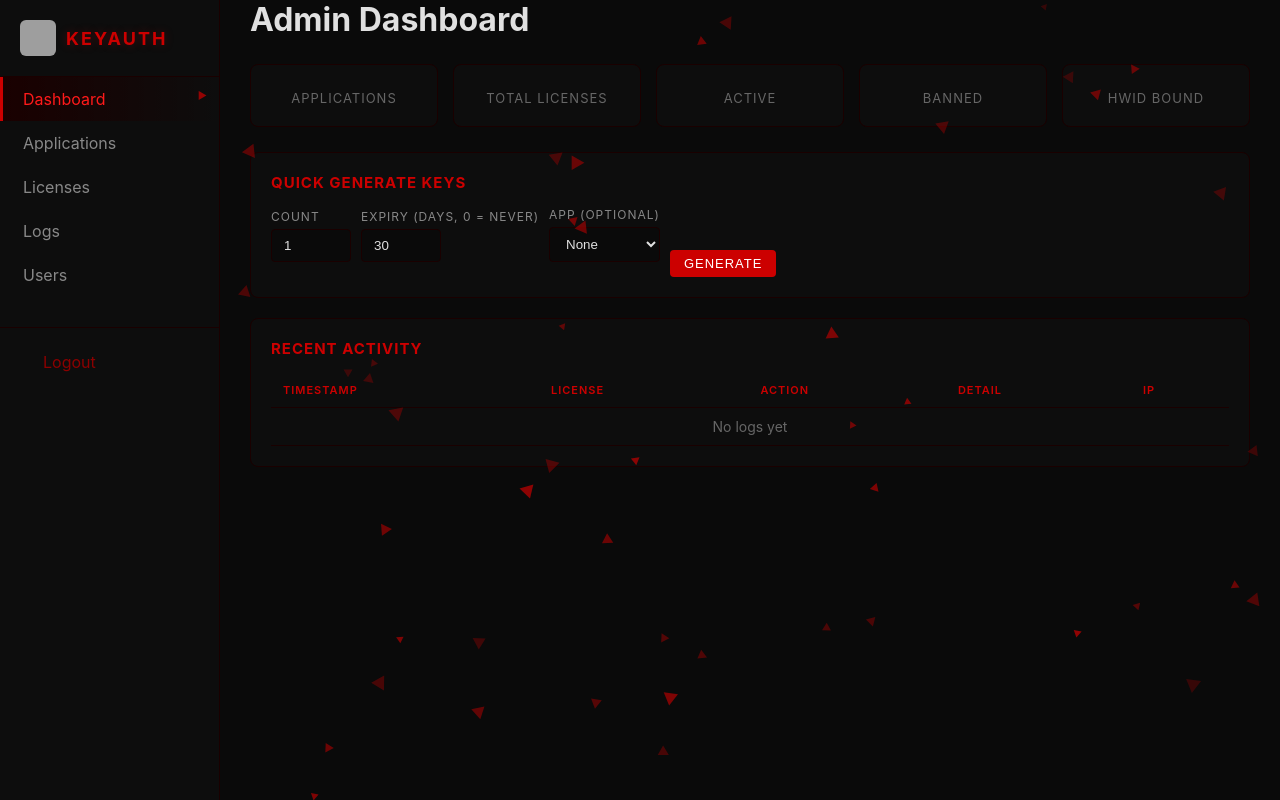
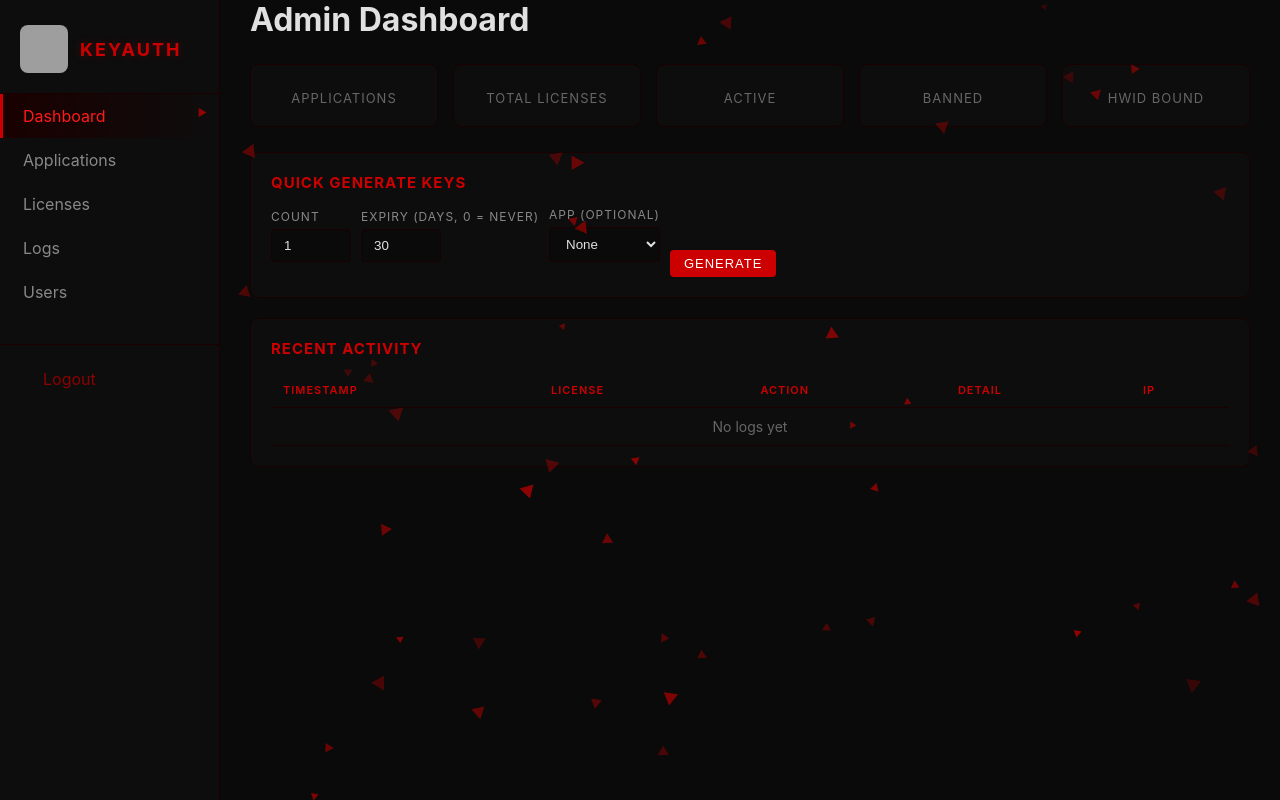
Before and after one commit to seconda87267-hue/keyauth-clone, a Python web app: template server/admin/templates/dashboard.html in a window 1280 px wide. Run offline with Jinja, Linux system fonts and the light colour scheme; the template is opened without the code that fills it, so the values that code supplies are empty; grey boxes are pictures that could not be loaded.

Commit message:
Increase logo: sidebar 48px, login 64px

```diff
--- a/server/admin/templates/base.html
+++ b/server/admin/templates/base.html
@@ -23,8 +23,8 @@
         .sidebar { position: fixed; left: 0; top: 0; width: 220px; height: 100%; background: #0d0d0d; padding: 20px 0; border-right: 1px solid #1a0000; z-index: 10; transition: transform 0.3s ease; }
         .menu-toggle, .sidebar-overlay { z-index: 10; position: relative; }
         #particles-canvas { position: fixed; top: 0; left: 0; width: 100%; height: 100%; pointer-events: none; z-index: 1; display: block; }
-        .sidebar h2 { color: #cc0000; padding: 0 20px 20px; border-bottom: 1px solid #1a0000; font-size: 18px; text-transform: uppercase; letter-spacing: 2px; text-shadow: 0 0 10px rgba(204,0,0,0.3); display: flex; align-items: center; gap: 10px; }
-        .sidebar .logo { width: 36px; height: 36px; border-radius: 6px; }
+        .sidebar h2 { color: #cc0000; padding: 5px 20px 20px; border-bottom: 1px solid #1a0000; font-size: 18px; text-transform: uppercase; letter-spacing: 2px; text-shadow: 0 0 10px rgba(204,0,0,0.3); display: flex; align-items: center; gap: 12px; }
+        .sidebar .logo { width: 48px; height: 48px; border-radius: 8px; }
         .sidebar a { display: block; padding: 12px 20px; color: #888; text-decoration: none; transition: all 0.3s ease; position: relative; overflow: hidden; border-left: 3px solid transparent; }
         .sidebar a::after { content: ''; position: absolute; left: 0; bottom: 0; width: 0; height: 2px; background: #cc0000; transition: width 0.3s ease; }
         .sidebar a:hover::after { width: 100%; }
--- a/server/admin/templates/login.html
+++ b/server/admin/templates/login.html
@@ -13,7 +13,7 @@
         .login-box { background: #0d0d0d; padding: 40px; border-radius: 12px; border: 1px solid #1a0000; width: 360px; animation: fadeIn 0.6s ease; }
         .login-box:hover { border-color: #330000; box-shadow: 0 0 30px rgba(204,0,0,0.1); }
         .login-box h1 { color: #cc0000; text-align: center; margin-bottom: 30px; text-transform: uppercase; letter-spacing: 3px; text-shadow: 0 0 10px rgba(204,0,0,0.3); display: flex; align-items: center; justify-content: center; gap: 12px; }
-        .login-box .logo { width: 48px; height: 48px; border-radius: 8px; }
+        .login-box .logo { width: 64px; height: 64px; border-radius: 10px; }
         .form-group { margin-bottom: 20px; }
         .form-group label { display: block; color: #888; margin-bottom: 6px; font-size: 12px; text-transform: uppercase; letter-spacing: 1px; }
         .form-group input { width: 100%; padding: 10px 14px; background: #0a0a0a; border: 1px solid #1a0000; border-radius: 6px; color: #e0e0e0; font-size: 14px; transition: all 0.3s ease; }
```
